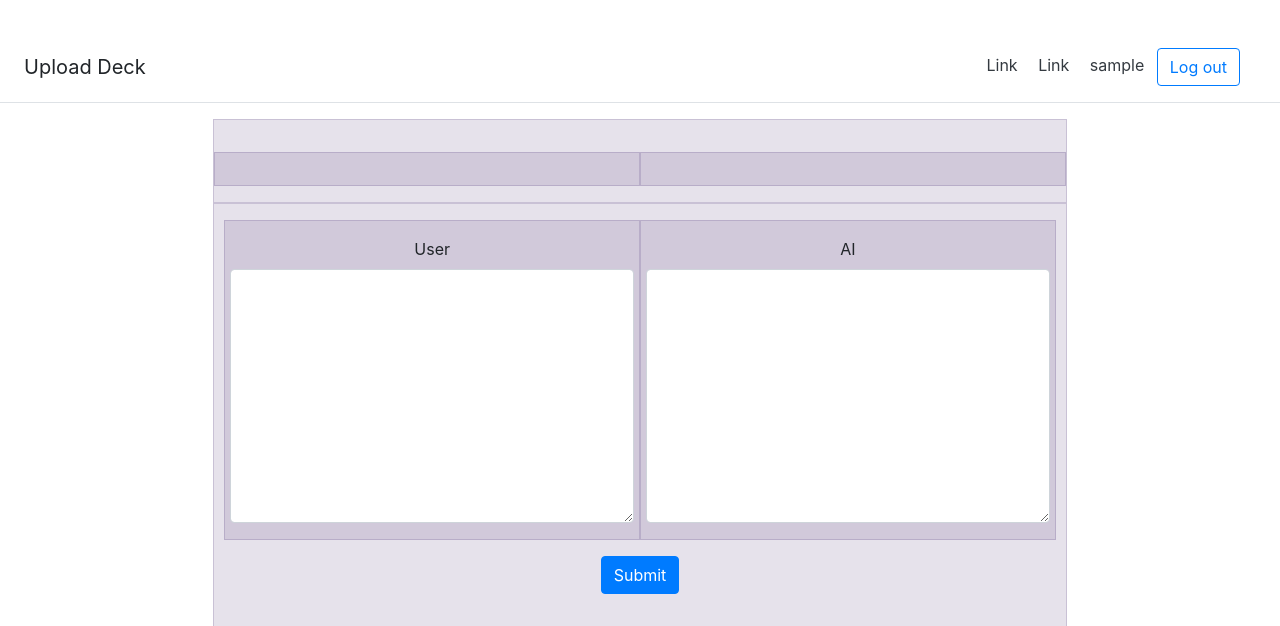
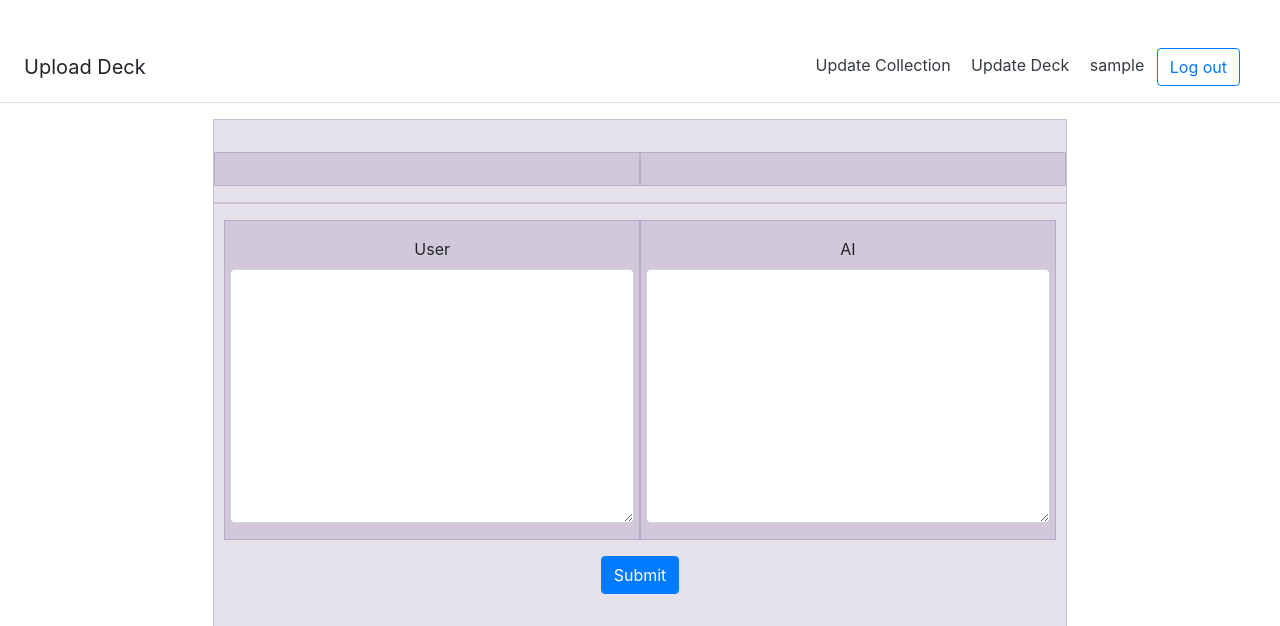
Before and after one commit to lingt-xyz/PokemonGoBack, a PHP site: page /deck.php in a window 1280 px wide. Shown: the top 626 px of the page. Run offline with PHP 8.4, Linux system fonts and the light colour scheme; the visitor is signed in with stand-in values (Sample User, id 1); data that the repository does not hold is empty.

Commit message:
Update deck.php

```diff
--- a/source/PokemonGoBack/deck.php
+++ b/source/PokemonGoBack/deck.php
@@ -19,8 +19,8 @@
     <div class="d-flex flex-column flex-md-row align-items-center p-3 px-md-4 mb-3 bg-white border-bottom box-shadow">
         <h5 class="my-0 mr-md-auto font-weight-normal">Upload Deck</h5>
         <nav class="my-2 my-md-0 mr-md-3">
-            <a class="p-2 text-dark" href="#">Link</a>
-            <a class="p-2 text-dark" href="#">Link</a>
+            <a class="p-2 text-dark" href="collection.php?action=update">Update Collection</a>
+	    <a class="p-2 text-dark" href="#">Update Deck</a>
 
             <?php
             require_once( 'util.php');
```
